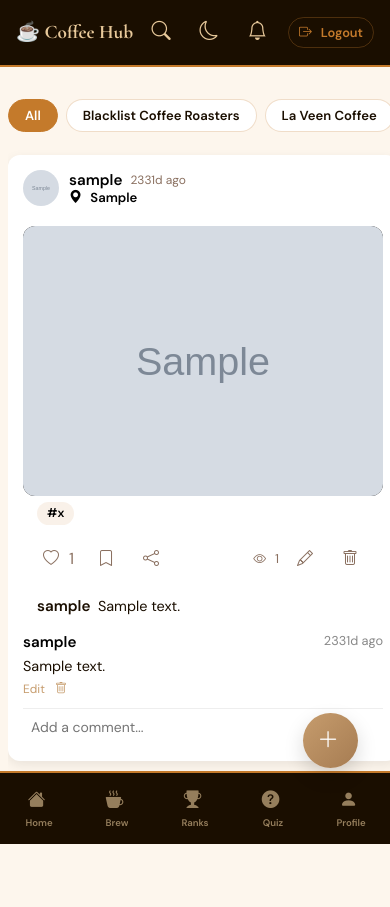
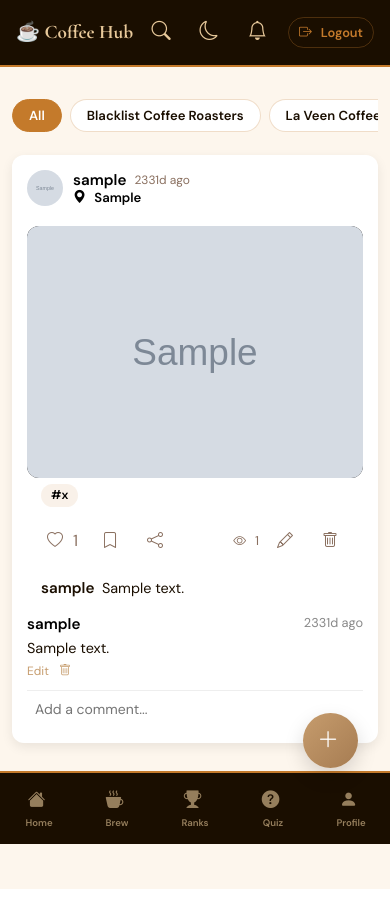
Before and after one commit to navdeep077/CITS5505_AgileWebDev, a Flask app: page /home in a window 390 px wide. Run offline with Flask 3, Linux system fonts and the light colour scheme; a user stored in the database is signed in; tables that the repository leaves empty hold one stand-in row (values such as "Sample post"); grey boxes marked "Sample" are stand-in pictures; data that the repository does not hold is empty; some libraries are stand-ins or nearby versions.

Commit message:
feat: week 8 complete - dark mode, hashtag autocomplete, mention dropdown, cafe checkin, mobile fixes

```diff
--- a/static/css/social.css
+++ b/static/css/social.css
@@ -352,7 +352,7 @@ body {
 .post-image-wrapper img {
     width: 100%;
     height: 100%;
-    object-fit: contain;
+
     background: #000;
     display: block;
 }
--- a/static/css/week6.css
+++ b/static/css/week6.css
@@ -568,3 +568,70 @@
 .suggestion-item .avatar {
     flex-shrink: 0;
 }
+.home-layout,
+.home-feed-col,
+#feed,
+.post,
+.post-image-wrapper,
+.post-image-wrapper img {
+    box-sizing: border-box;
+}
+
+#feed {
+    width: 100%;
+    max-width: 650px;
+    margin-left: auto;
+    margin-right: auto;
+}
+
+.post {
+    width: 100%;
+    max-width: 100%;
+}
+
+.post-image-wrapper {
+    width: 100%;
+    margin-left: auto;
+    margin-right: auto;
+}
+
+.post-image-wrapper img {
+    width: 100%;
+    max-width: 100%;
+    display: block;
+}
+
+@media (max-width: 991px) {
+    .home-layout {
+        width: 100%;
+        max-width: 100%;
+        margin-left: auto;
+        margin-right: auto;
+        padding-left: 0.75rem;
+        padding-right: 0.75rem;
+        overflow-x: hidden;
+    }
+
+    .home-feed-col {
+        width: 100%;
+        max-width: 560px;
+        margin-left: auto;
+        margin-right: auto;
+        overflow: visible;
+    }
+
+    #feed {
+        width: 100%;
+        max-width: 100%;
+        margin-left: auto;
+        margin-right: auto;
+    }
+
+    .post {
+        width: 100%;
+        max-width: 100%;
+        margin-left: auto;
+        margin-right: auto;
+        overflow: hidden;
+    }
+}
```
